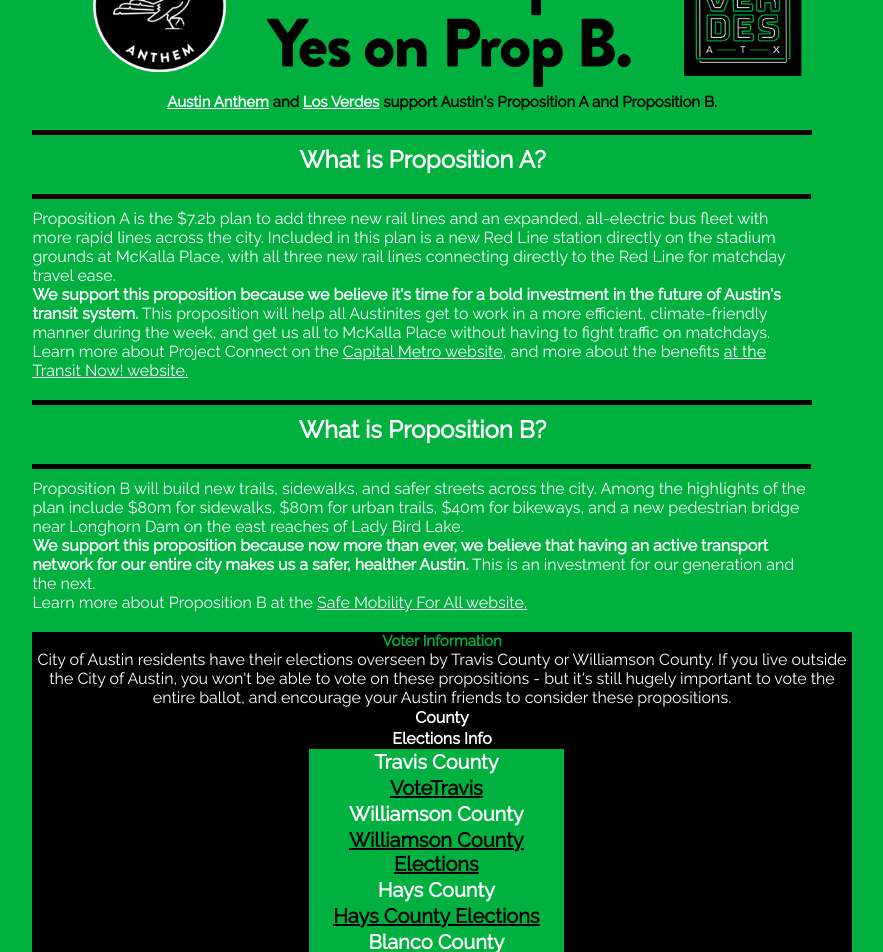
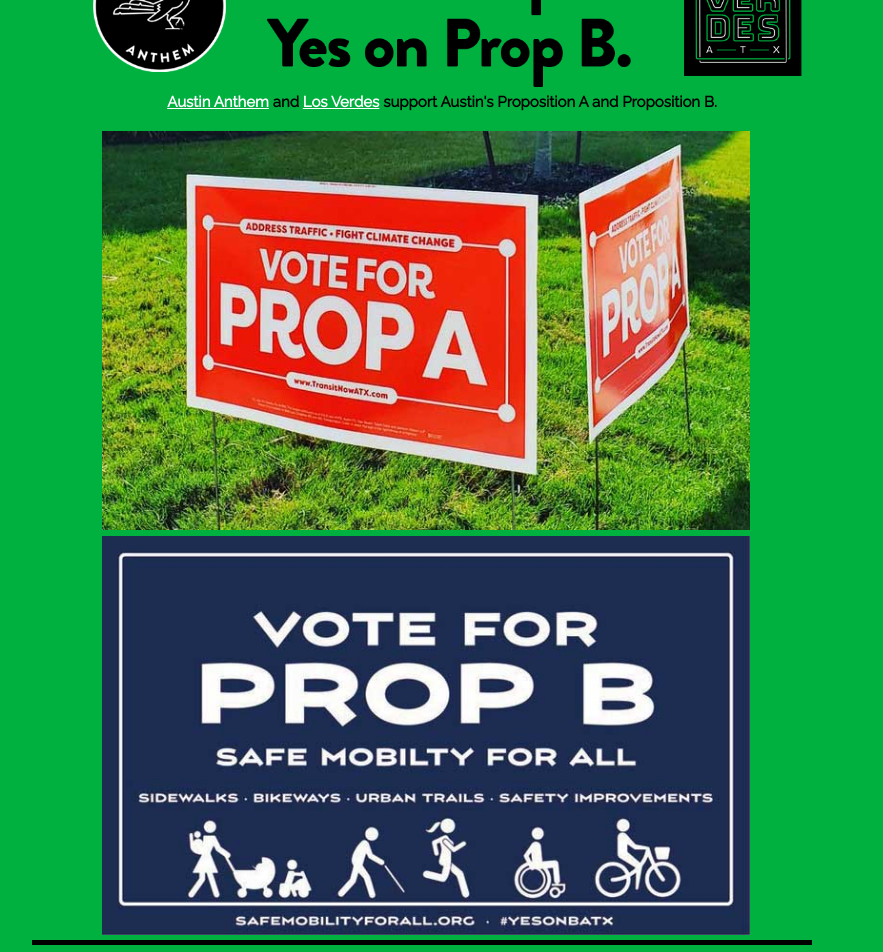
Before and after one commit to AustinAnthem/more-throw-ins, a Vue app: page / in a window 1280 px wide. Shown: the part 340-1292 px from the top of the page, without its empty margins (198-1081 px from the left). Built offline with nearby package versions, Linux system fonts and the light colour scheme.

Commit message:
Added yard signs

```diff
--- a/src/components/HowToVote.vue
+++ b/src/components/HowToVote.vue
@@ -1,19 +1,31 @@
 <template>
-<div>
+  <div id="voterinfo">
+
     <table id="voterinfotable">
       <tr>
         <h1>Voter Information</h1>
-        City of Austin residents have their elections overseen by Travis County or Williamson County. If you live
-        outside the City of Austin, you won't be able to vote on these
-        propositions - but it's still hugely important to vote the entire
-        ballot, and encourage your Austin friends to consider these propositions.
+        <h2><u>Early Voting:</u> October 13 - 30th</h2>
+        <h2><u>Election Day:</u> November 3rd</h2>
+        <br />
+        City of Austin residents have their elections overseen by Travis County
+        or Williamson County. If you live outside the City of Austin, you won't
+        be able to vote on these propositions - but it's still hugely important
+        to vote the entire ballot, and encourage your Austin friends to consider
+        these propositions.
+        <br /><br /><i
+          >Travis County and Williamson County residents may vote anywhere in
+          their county of residence.</i
+        >
+        <br />If you live in a different county, please check with your county's
+        election authority to confirm eligibility.
+        <br />
       </tr>
     </table>
     <table id="countytable">
       <tr>
         <table>
-            <th>County</th>
-            <th>Elections Info</th>
+          <th>County</th>
+          <th>Elections Info</th>
           <tr>
             <td class="countyname">Travis County</td>
             <td class="countyurl">
@@ -48,35 +60,41 @@
           </tr>
           <tr>
             <td class="countyname">Bastrop County</td>
-            <td class="countyurl"><a href="https://www.bastropvotes.org/">BastropVotes</a></td>
+            <td class="countyurl">
+              <a href="https://www.bastropvotes.org/">BastropVotes</a>
+            </td>
           </tr>
           <th>Other Region</th>
           <th>Voting Information</th>
           <tr>
-              <td class="countyname">State of Texas</td>
-              <td class="countyurl"><a href="https://www.votetexas.gov/">VoteTexas</a></td>
+            <td class="countyname">State of Texas</td>
+            <td class="countyurl">
+              <a href="https://www.votetexas.gov/">VoteTexas</a>
+            </td>
           </tr>
           <tr>
-              <td class="countyname">United States</td>
-              <td class="countyurl"><a href="https://www.vote411.org">Vote411</a></td>
+            <td class="countyname">United States</td>
+            <td class="countyurl">
+              <a href="https://www.vote411.org">Vote411</a>
+            </td>
           </tr>
         </table>
       </tr>
     </table>
-    </div>
+  </div>
 </template>
 <style scoped>
 #voterinfotable {
   background-color: black;
   text-align: center;
-  margin-left:auto;
-  margin-right:auto;
+  margin-left: auto;
+  margin-right: auto;
   display: flex;
   justify-content: center;
   width: 80%;
-
 }
-html a:link, a:visited {
+html a:link,
+a:visited {
   color: #000000;
 }
 h1 {
@@ -85,20 +103,20 @@
 #countytable {
   background-color: black;
   text-align: center;
-  margin-left:auto;
-  margin-right:auto;
+  margin-left: auto;
+  margin-right: auto;
   display: flex;
   justify-content: center;
   width: 80%;
   padding-bottom: 5px;
 }
-.countyname{
+.countyname {
   text-align: center;
   background-color: #00b140;
   font-weight: 800;
-  font-size: 20px
+  font-size: 20px;
 }
-.countyurl{
+.countyurl {
   text-align: center;
   background-color: #00b140;
   font-weight: 800;
--- a/src/components/Props2020.vue
+++ b/src/components/Props2020.vue
@@ -11,6 +11,29 @@
       Proposition B.
     </h1>
     <br>
+        <table id="propsigns">
+      <tr>
+        <td>
+          <a href="https://www.transitnowatx.com/">
+            <img
+              alt="Prop A sign"
+              src="../assets/prop-a-yard-sign.jpg"
+              height="auto"
+              width="100%"
+          /></a>
+        </td>
+        <td>
+          <a href="https://www.safemobilityforall.org/">
+            <img
+              alt="Prop B sign"
+              src="../assets/prop-b-yard-sign.jpg"
+              height="auto"
+              width="100%"
+            />
+          </a>
+        </td>
+      </tr>
+    </table>
     <table id="PropInfo">
       <tr class="propseparator">
         <td class="propseparatorleft"><h2>What is Proposition A?</h2></td>
@@ -87,6 +110,14 @@
   padding-bottom: 20px;
   padding-top: 10px;
 }
+#propsigns {
+  text-align: center;
+  margin-left: auto;
+  margin-right: auto;
+  display: flex;
+  justify-content: center;
+  max-width: 80%;
+}
 @media only screen and (max-width: 760px),
   (min-device-width: 768px) and (max-device-width: 1024px) {
 .propseparatorright {
```
Also changed, not shown: src/assets/prop-a-yard-sign.jpg (added), src/assets/prop-b-yard-sign.jpg (added).
